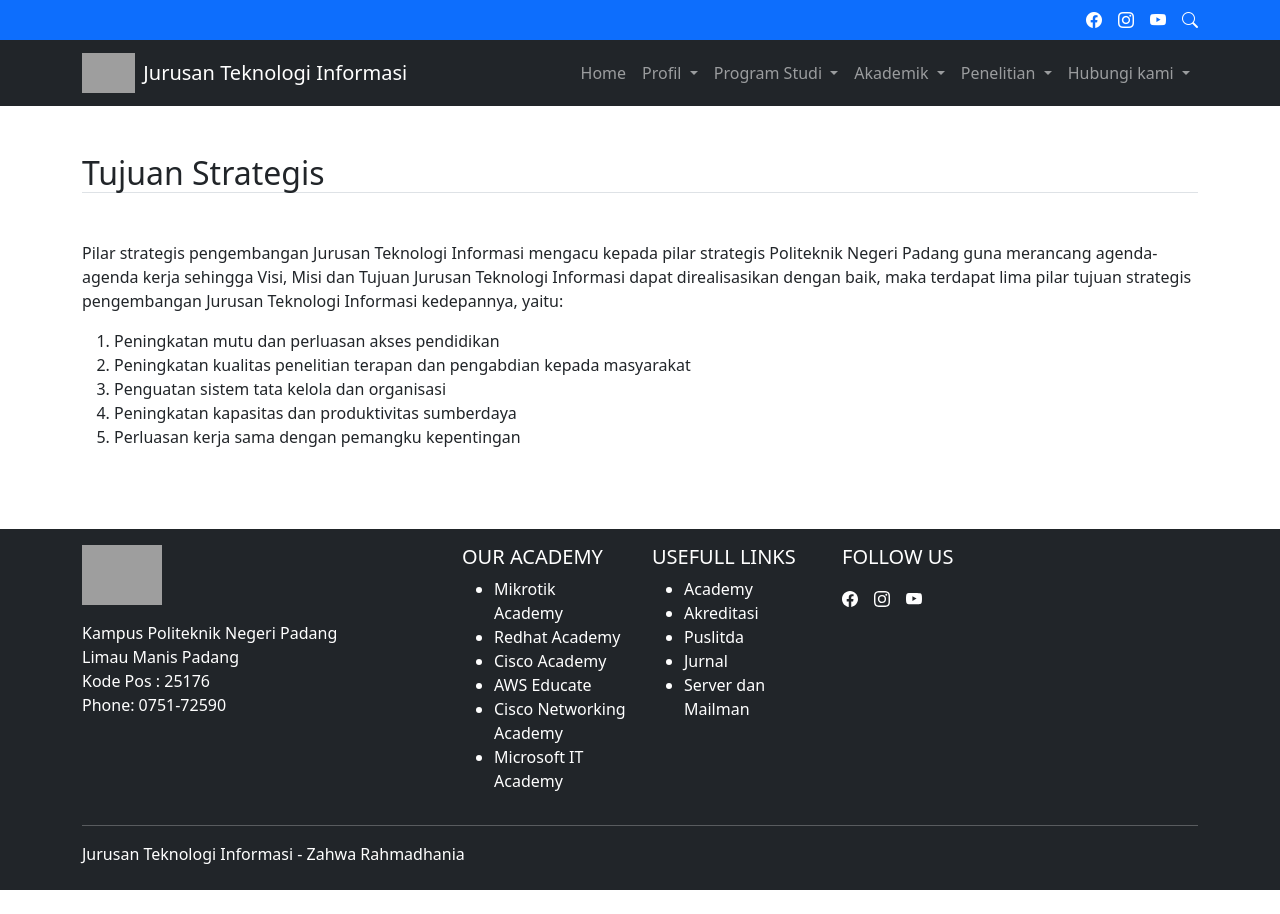
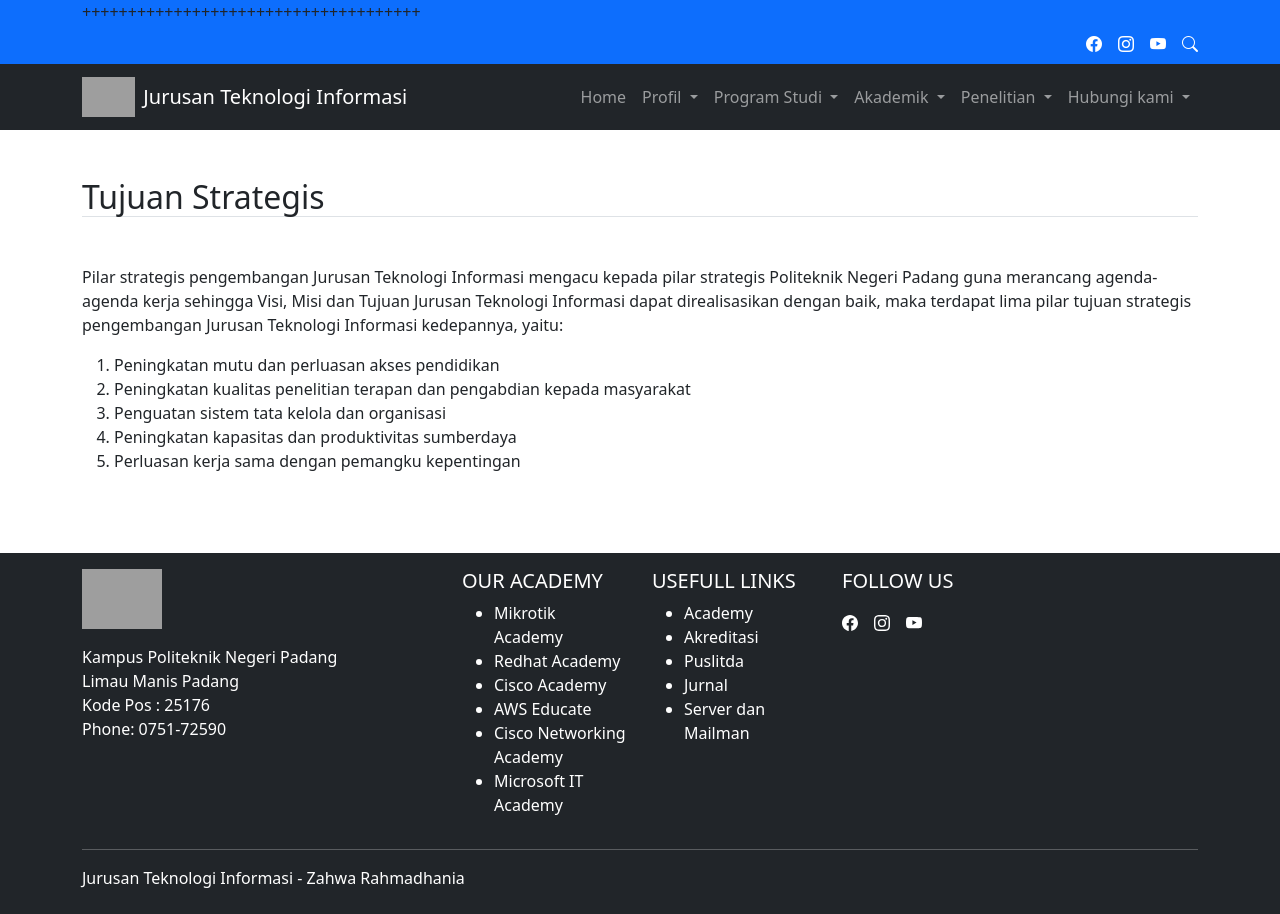
Before and after one commit to zahwarahmadhania/web-ti, a plain HTML site: page tujuanstrategis.html in a window 1280 px wide. Before the commit the page ends 890 px from the top, so only its background shows below. Drawn offline with nearby package versions, Linux system fonts and the light colour scheme; grey boxes are pictures that could not be loaded.

Commit message:
Update tujuanstrategis.html

```diff
--- a/tujuanstrategis.html
+++ b/tujuanstrategis.html
@@ -13,7 +13,7 @@
 
   <!-- Header Atas (Sosial Media) -->
   <header class="bg-primary">
-    <div class="container">
+    <div class="container">+++++++++++++++++++++++++++++++++++++
       <div class="d-flex justify-content-end align-items-center py-2 text-white gap-3">
         <a href="#" class="text-white"><i class="bi bi-facebook"></i></a>
         <a href="#" class="text-white"><i class="bi bi-instagram"></i></a>
```
